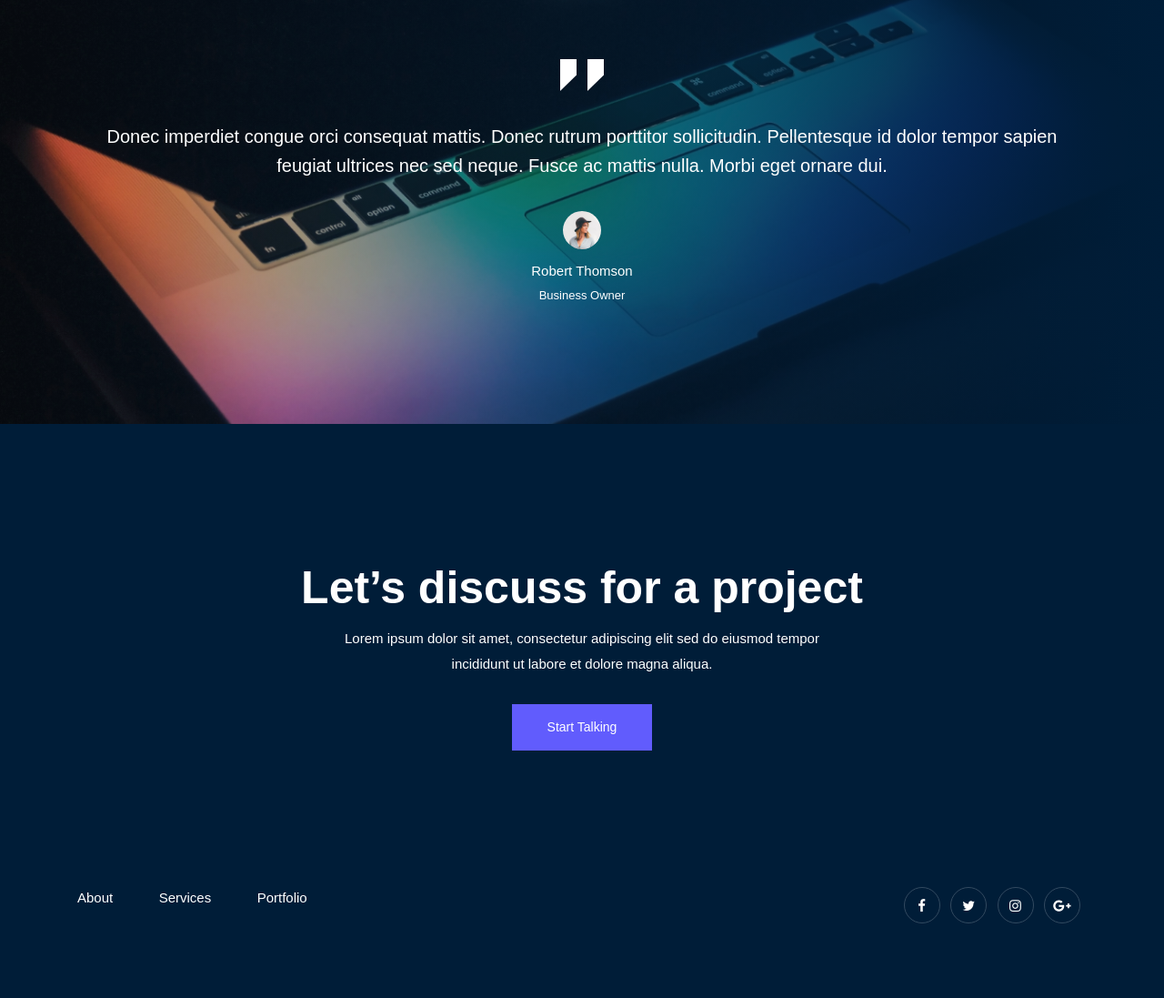
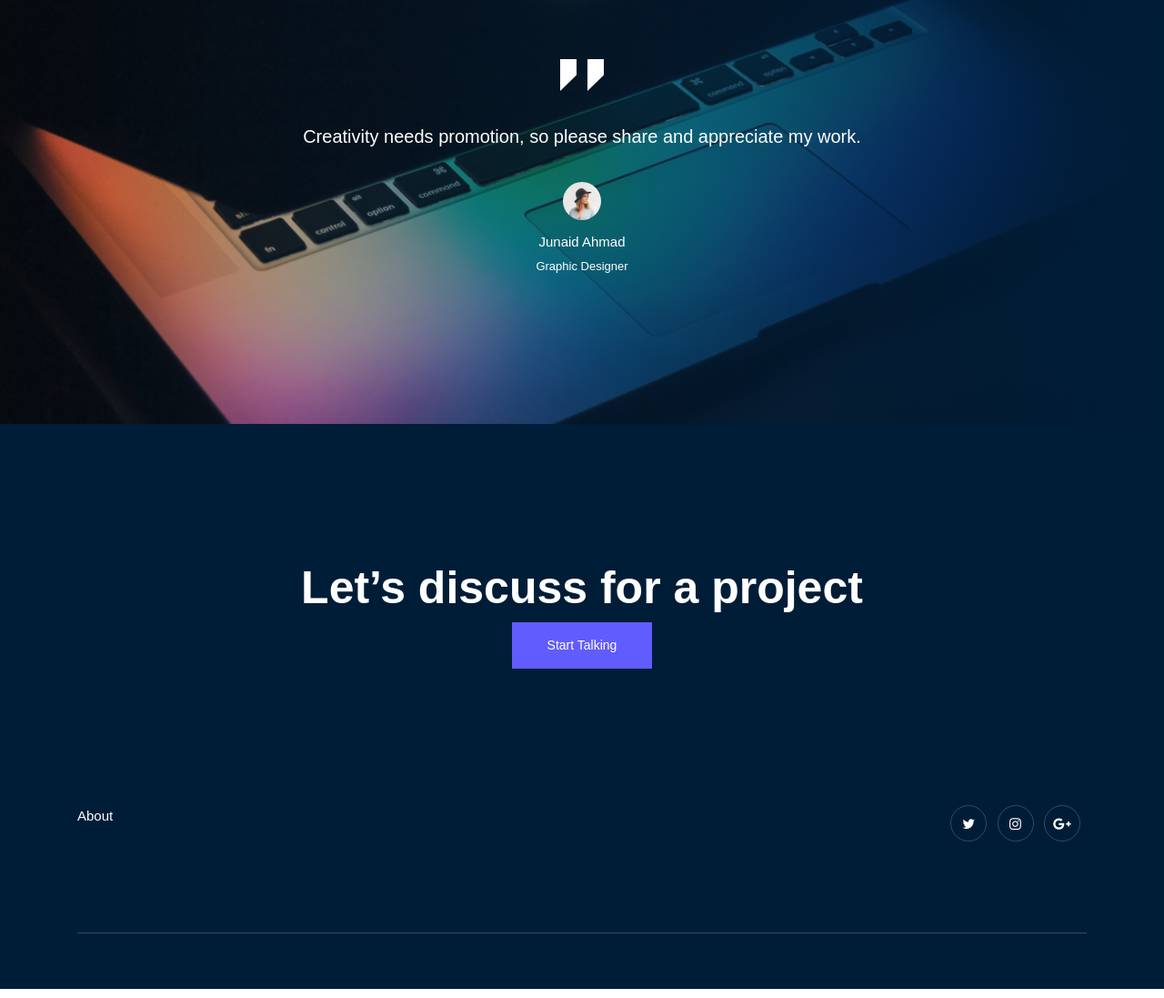
Before and after one commit to ajstudd/ajstuddweb.github.io, a plain HTML site: page about.html in a window 1280 px wide. Shown: the part 1700-2797 px from the top of the page at 91% size. Drawn offline with Linux system fonts and the light colour scheme; a web font is replaced by a local one.

Commit message:
About semi-final

```diff
--- a/about.html
+++ b/about.html
@@ -100,10 +100,8 @@
                 <div class="col-xl-6 col-md-6">
                     <div class="about_e_details">
                         <h3>About me</h3>
-                        <p>Lorem ipsum dolor sit amet, consectetur adipiscing elit sed do eiusmod tempor incididunt ut labore et dolore magna aliqua. Quis ipsum suspendisse ultrices gravida Risus com odo viverra maecenas.</p>
-                        <div class="download_cv">
-                            <a class="boxed-btn3" href="#">Download CV</a>
-                        </div>
+                        <p>A teenage boy studying at Lovely professional university. Interested in computer graphics, designing, and web development. </p>
+
                     </div>
                 </div>
                 <div class="col-xl-6 col-md-6">
@@ -143,7 +141,7 @@
                 <div class="col-xl-4 col-md-4">
                     <div class="single_counter text-center">
                         <h3>
-                            <span class="counter">05 </span> <span>%</span>
+                            <span class="counter">82 </span> <span>%</span>
                         </h3>
                         <p>Job Success</p>
                     </div>
@@ -178,15 +176,13 @@
                                             <div class="quote">
                                                 <img src="img/testmonial/quote.svg" alt="">
                                             </div>
-                                            <p>Donec imperdiet congue orci consequat mattis. Donec rutrum porttitor <br>
-                                                    sollicitudin. Pellentesque id dolor tempor sapien feugiat ultrices nec sed neque.  <br>
-                                                    Fusce ac mattis nulla. Morbi eget ornare dui. </p>
+                                            <p>Creativity needs promotion, so please share and appreciate my work.</p>
                                             <div class="testmonial_author">
                                                 <div class="thumb">
                                                         <img src="img/testmonial/thumb.png" alt="">
                                                 </div>
-                                                <h3>Robert Thomson</h3>
-                                                <span>Business Owner</span>
+                                                <h3>Junaid Ahmad</h3>
+                                                <span>Graphic Designer</span>
                                             </div>
                                         </div>
                             </div>
@@ -195,15 +191,13 @@
                                             <div class="quote">
                                                 <img src="img/testmonial/quote.svg" alt="">
                                             </div>
-                                            <p>Donec imperdiet congue orci consequat mattis. Donec rutrum porttitor <br>
-                                                    sollicitudin. Pellentesque id dolor tempor sapien feugiat ultrices nec sed neque.  <br>
-                                                    Fusce ac mattis nulla. Morbi eget ornare dui. </p>
+                                            <p>The best thing about tech world is that every now and then something new comes up <br> and it's fascinating how it changes our lifestyle.</p>
                                             <div class="testmonial_author">
                                                 <div class="thumb">
                                                         <img src="img/testmonial/thumb.png" alt="">
                                                 </div>
-                                                <h3>Robert Thomson</h3>
-                                                <span>Business Owner</span>
+                                                <h3>Junaid Ahmad</h3>
+                                                <span>Graphic Designer</span>
                                             </div>
                                         </div>
                             </div>
@@ -220,7 +214,6 @@
                 <div class="col-xl-12">
                     <div class="project_text text-center">
                         <h3>Let’s discuss for a project</h3>
-                        <p>Lorem ipsum dolor sit amet, consectetur adipiscing elit sed do eiusmod tempor <br> incididunt ut labore et dolore magna aliqua.</p>
                         <a class="boxed-btn3" href="#">Start Talking</a>
                     </div>
                 </div>
@@ -237,15 +230,15 @@
                         <div class="menu_links">
                             <ul>
                                 <li><a href="#">About</a></li>
-                                <li><a href="#">Services</a></li>
-                                <li><a href="#">Portfolio</a></li>
+
+
                             </ul>
                         </div>
                     </div>
                     <div class="col-xl-6 col-md-6">
                         <div class="socail_links">
                             <ul>
-                                <li><a href="#"> <i class="fa fa-facebook"></i> </a></li>
+
                                 <li><a href="#"> <i class="fa fa-twitter"></i> </a></li>
                                 <li><a href="#"> <i class="fa fa-instagram"></i> </a></li>
                                 <li><a href="#"> <i class="fa fa-google-plus"></i> </a></li>
@@ -260,7 +253,7 @@
                 <div class="footer_border"></div>
                 <div class="row">
                     <div class="col-xl-12">
-                        <p class="copy_right text-center">
+                        <p class="copy_right text-center" style="display: none;>
                             <!-- Link back to Colorlib can't be removed. Template is licensed under CC BY 3.0. -->
 Copyright &copy;<script>document.write(new Date().getFullYear());</script> All rights reserved | This template is made with <i class="fa fa-heart-o" aria-hidden="true"></i> by <a href="https://colorlib.com" target="_blank">Colorlib</a>
 <!-- Link back to Colorlib can't be removed. Template is licensed under CC BY 3.0. -->
```
